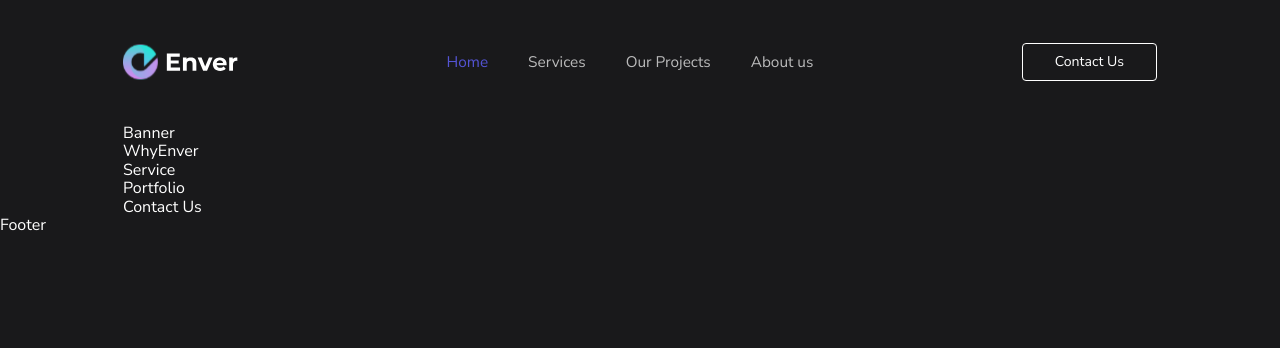
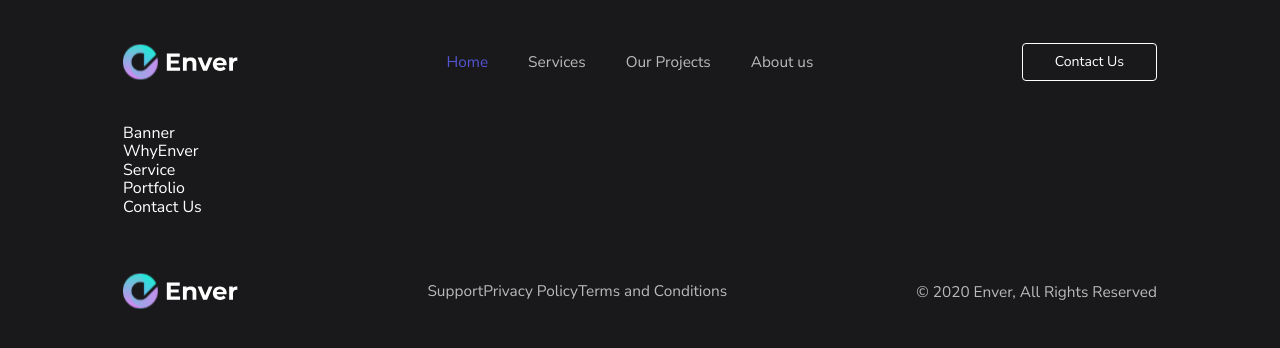
Before and after one commit to StVictoria/enver, a Next.js app: page / in a window 1280 px wide. Shown: the top 348 px of the page. Built offline with nearby package versions, Linux system fonts and the light colour scheme.

Commit message:
create footer

```diff
--- a/components/styles.module.sass
+++ b/components/Main.module.sass
@@ -1,5 +1,6 @@
 @import '/styles/vars.sass'
 
 .mainWrapper
+    position: relative
     min-height: 100vh
     background-color: $color_black
--- a/components/Main.tsx
+++ b/components/Main.tsx
@@ -1,6 +1,7 @@
 import { FC } from 'react'
 import Header from './_base/Header'
-import s from './styles.module.sass'
+import s from './Main.module.sass'
+import Footer from './_base/Footer'
 
 const Main: FC = () => {
   return (
@@ -17,7 +18,7 @@ const Main: FC = () => {
 
         <section>Contact Us</section>
       </main>
-      <footer>Footer</footer>
+      <Footer />
     </div>
   )
 }
--- /dev/null
+++ b/components/_base/Footer/index.tsx
@@ -0,0 +1,31 @@
+import Image from 'next/image'
+import { FC } from 'react'
+import s from './styles.module.sass'
+import Logo from '../../../assets/logo.svg'
+import { ILink } from '../../../interfaces/ILink'
+import Link from 'next/link'
+
+const links: ILink[] = [
+  { id: 0, title: 'Support', to: '/support' },
+  { id: 1, title: 'Privacy Policy', to: '/privacy-policy' },
+  { id: 2, title: 'Terms and Conditions', to: '/terms-and-conditions' },
+]
+
+const Footer: FC = () => {
+  const renderLinks = () =>
+    links.map((link: ILink) => (
+      <li key={link.id}>
+        <Link href={link.to}>{link.title}</Link>
+      </li>
+    ))
+
+  return (
+    <footer className={`${s.footer} container`}>
+      <Image className={s.footer_logo} src={Logo} alt='Enver' />
+      <ul className={s.footer_links}>{renderLinks()}</ul>
+      <p className={s.footer_copyRights}>© 2020 Enver, All Rights Reserved</p>
+    </footer>
+  )
+}
+
+export default Footer
--- /dev/null
+++ b/components/_base/Footer/styles.module.sass
@@ -0,0 +1,15 @@
+@import '/styles/vars.sass'
+
+.footer
+    display: flex
+    justify-content: space-between
+    align-items: center
+    color: $color_text_secondary
+    padding-top: 4vw
+    padding-bottom: 4vw
+
+.footer_logo
+    width: 9vw
+
+.footer_links
+    display: flex
--- a/components/_base/Header/index.tsx
+++ b/components/_base/Header/index.tsx
@@ -6,14 +6,9 @@ import Logo from '../../../assets/logo.svg'
 import Image from 'next/image'
 import { useRouter } from 'next/router'
 import clsx from 'clsx'
+import { ILink } from '../../../interfaces/ILink'
 
-interface INavItem {
-  id: number
-  title: string
-  to: string
-}
-
-const nav: INavItem[] = [
+const nav: ILink[] = [
   { id: 0, title: 'Home', to: '/' },
   { id: 1, title: 'Services', to: '/services' },
   { id: 2, title: 'Our Projects', to: '/our-projects' },
@@ -24,7 +19,7 @@ const Header: FC = () => {
   const router = useRouter()
 
   const renderNav = () =>
-    nav.map((item: INavItem) => (
+    nav.map((item: ILink) => (
       <Link
         key={item.id}
         href={item.to}
--- /dev/null
+++ b/interfaces/ILink.ts
@@ -0,0 +1,5 @@
+export interface ILink {
+    id: number
+    title: string
+    to: string
+}
--- a/pages/_app.tsx
+++ b/pages/_app.tsx
@@ -1,7 +1,6 @@
 import '../styles/globals.sass'
 import 'normalize.css/normalize.css';
 import type { AppProps } from 'next/app'
-import { useRouter } from 'next/router';
 
 export default function App({ Component, pageProps }: AppProps) {
   return <Component {...pageProps} />
--- a/styles/globals.sass
+++ b/styles/globals.sass
@@ -1,4 +1,7 @@
 @import '/styles/vars'
+
+*
+    box-sizing: border-box
 
 body
     color: $color_white
@@ -18,6 +21,11 @@ a
 p, a, button
     font-size: 1.2vw
 
+ul, li
+    list-style: none
+    padding: 0
+    margin: 0
+
 .container
     max-width: $mainContentWidth
     padding: $mainSidesPadding
```
Also changed, not shown: .eslintrc.json.
